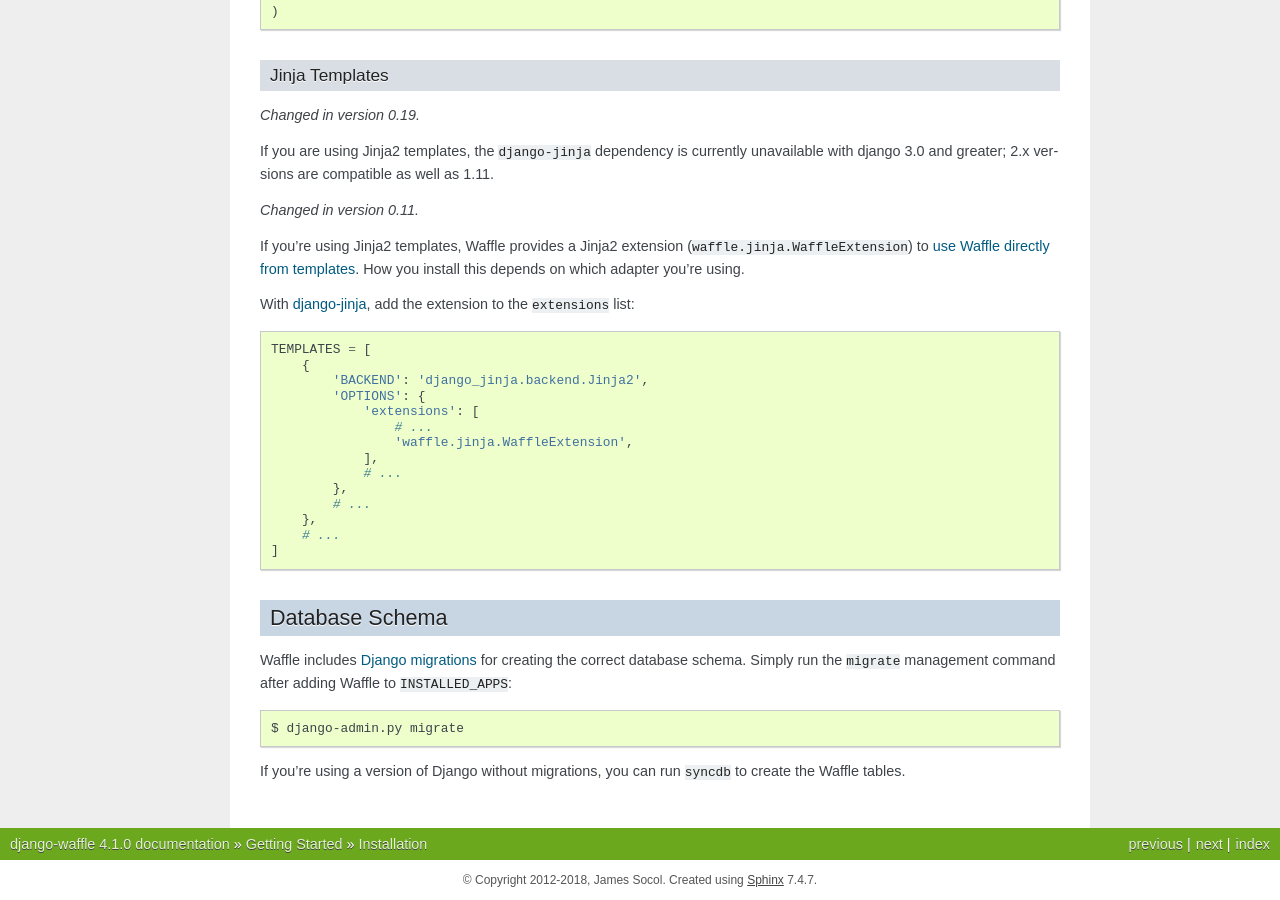
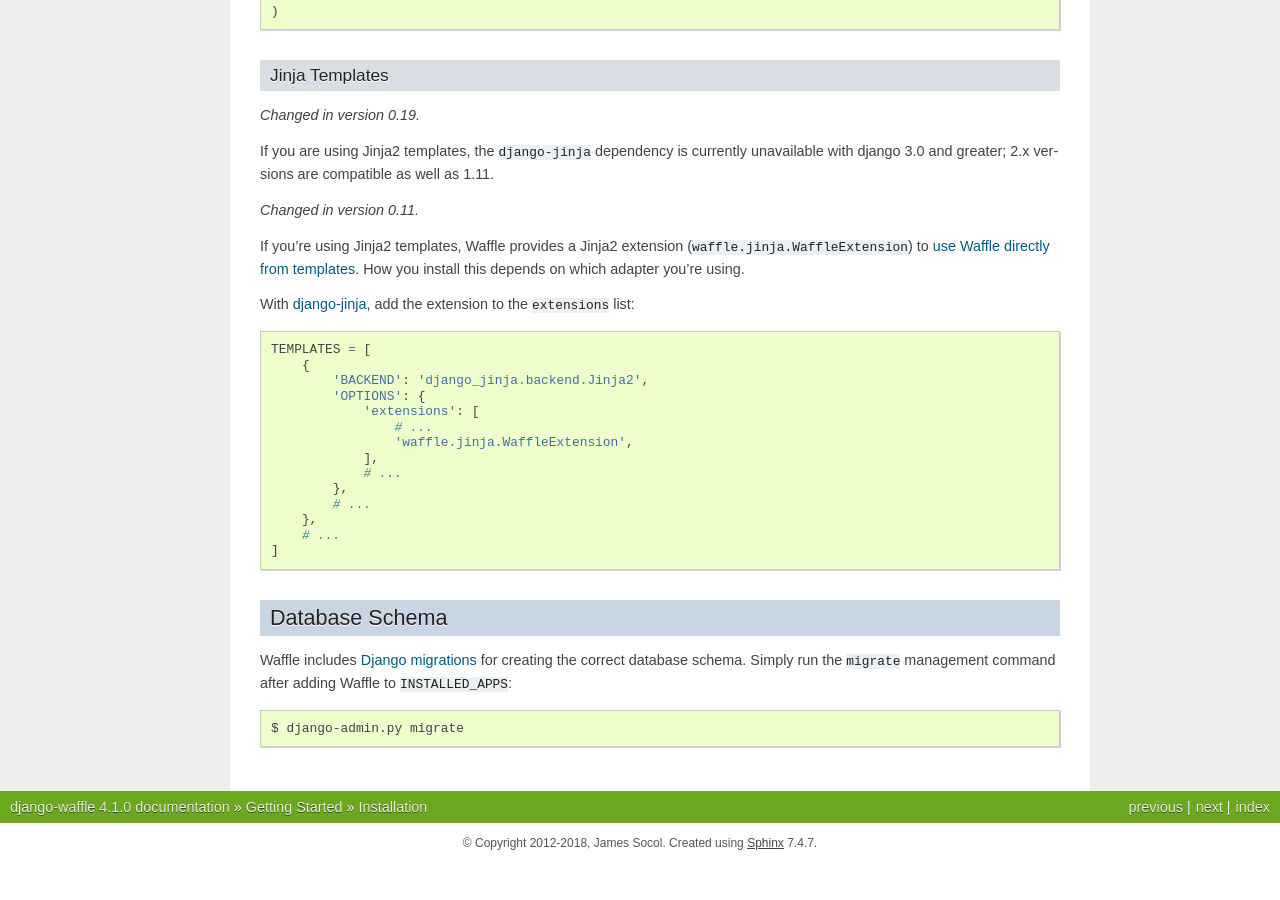
Before and after one commit to jazzband/django-waffle, a Sphinx documentation site: the page built from docs/starting/installation.rst, in a window 1280 px wide and 900 px high, scrolled down 602 px. Built offline with Sphinx 7.4.7, drawn with Linux system fonts in a browser that asks for light colours; after the commit the page ends 1465 px from its top, so only the background shows below that.

Commit message:
fix: remove deprecated syncdb ref

```diff
--- a/docs/starting/installation.rst
+++ b/docs/starting/installation.rst
@@ -91,8 +91,5 @@
 
     $ django-admin.py migrate
 
-If you're using a version of Django without migrations, you can run
-``syncdb`` to create the Waffle tables.
-
 .. _Django migrations: https://docs.djangoproject.com/en/dev/topics/migrations/
 .. _django-jinja: https://pypi.python.org/pypi/django-jinja/
```
